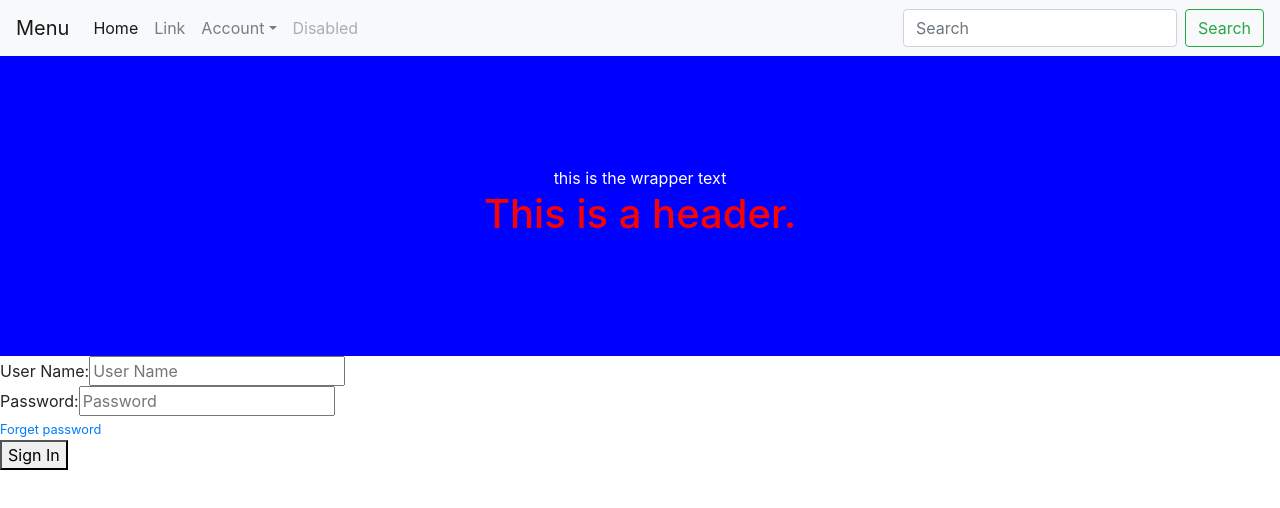
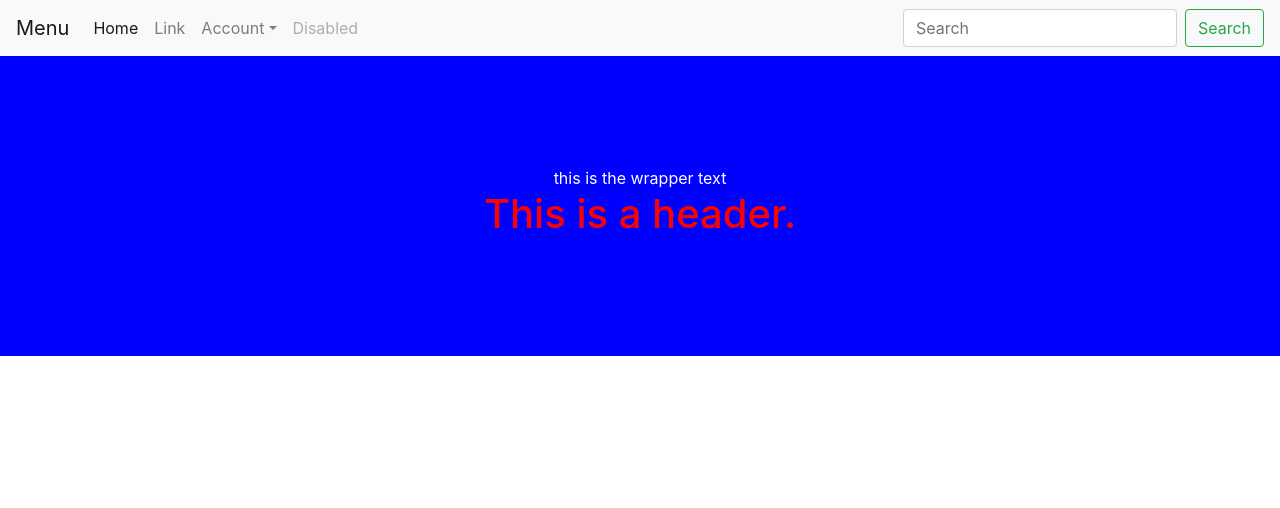
Before and after one commit to chloefullstack/chloe-react, a React (Create React App) app: page / in a window 1280 px wide. Shown: the top 508 px of the page. Built offline with nearby package versions, Linux system fonts and the light colour scheme; the HTML template or start-up script is replaced by a standard one.

Commit message:
Update SignIn route

```diff
--- a/src/components/HomePage.js
+++ b/src/components/HomePage.js
@@ -7,32 +7,13 @@ import Navbar from './Navbar'
 
 
 class HomePage extends Component {
-    constructor(props){
-        super(props)
-        this.state = {
-            userName: '',
-            password: ''
-        }
-    }
-
-    onValueChange = (e) => {
-        console.log(e.target);
-        this.setState({
-            [e.target.name]: e.target.value
-            // userName: e.target.value
-        })
-    }
 
     render() {
-        let { userName, password } = this.state
+
         return (
             <div >
                 <Navbar></Navbar>
                 <Header></Header>
-                <SignForm
-                    userName={userName} password={password}
-                    onValueChange={this.onValueChange}
-                ></SignForm>
             </div>
         );
     }
--- a/src/components/SignIn.js
+++ b/src/components/SignIn.js
@@ -2,10 +2,29 @@ import React, { Component } from 'react';
 import SignForm from './SignForm'
 
 class SignIn extends Component {
+    constructor(props){
+        super(props)
+        this.state = {
+            userName: '',
+            password: ''
+        }
+    }
+
+    onValueChange = (e) => {
+        console.log(e.target);
+        this.setState({
+            [e.target.name]: e.target.value
+            // userName: e.target.value
+        })
+    }
 
     render() {
+        let { userName, password } = this.state
         return <div>
-            <SignForm></SignForm>
+            <SignForm
+                userName={userName} password={password}
+                onValueChange={this.onValueChange}>
+            </SignForm>
         </div>
     }
 }
```
